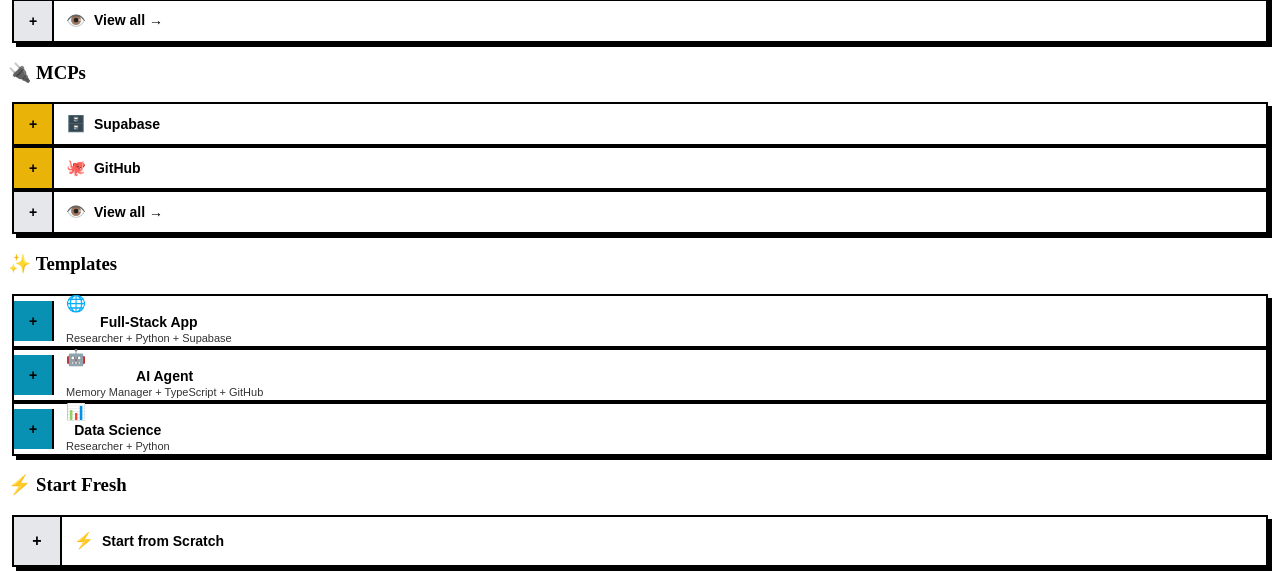
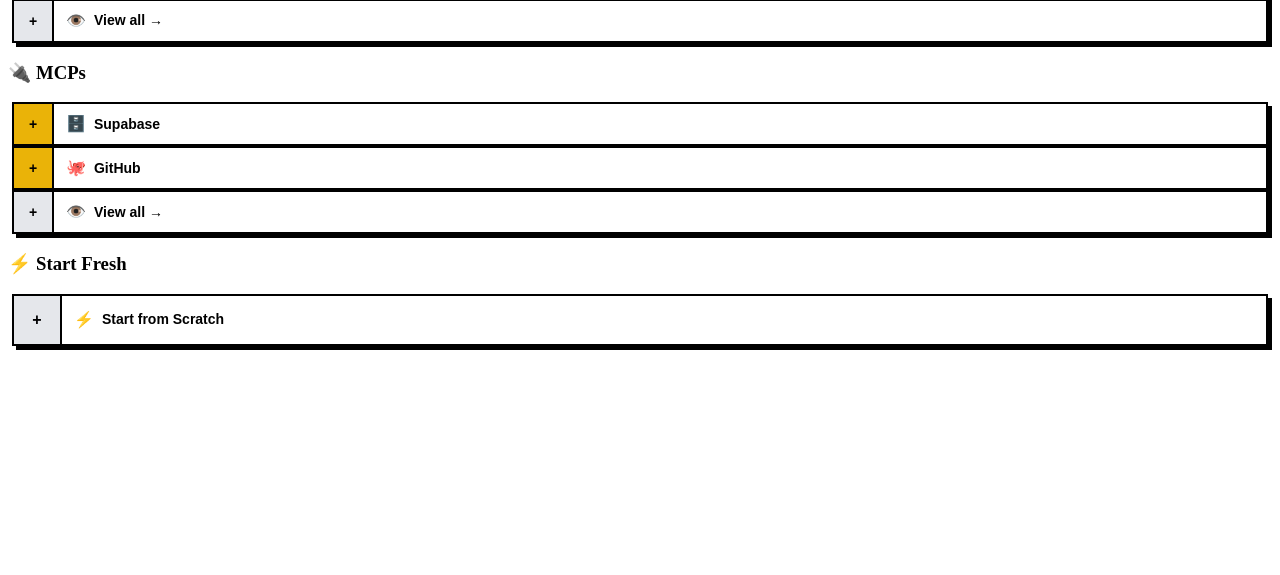
Before and after one commit to coderamp-labs/gitrules, a FastAPI app: template app/templates/components/quick_actions.html in a window 1280 px wide. Shown: the part 413-988 px from the top of the page. After the commit the page ends 763 px from the top, so only its background shows below. Run offline with FastAPI, Linux system fonts and the light colour scheme; the template is opened without the code that fills it, so the values that code supplies are empty.

Commit message:
remove templates

```diff
--- a/app/templates/components/quick_actions.html
+++ b/app/templates/components/quick_actions.html
@@ -108,46 +108,6 @@
         </div>
     </div>
 
-    <!-- Choose a Template Section (Below the columns) -->
-    <div class="border-t-2 border-black pt-3">
-        <h3 class="text-sm font-black text-black mb-2">
-            ✨ Templates
-        </h3>
-        <div class="grid grid-cols-3 gap-3 mb-3" style="margin: 4px;">
-            <button class="action-button action-button--primary action-button--template" onclick="applyTemplate('full-stack')">
-                <div class="action-button__plus">+</div>
-                <div class="action-button__content">
-                    <span class="action-button__icon">🌐</span>
-                    <div class="action-button__text">
-                        <span class="action-button__label">Full-Stack App</span>
-                        <span class="action-button__description">Researcher + Python + Supabase</span>
-                    </div>
-                </div>
-            </button>
-
-            <button class="action-button action-button--primary action-button--template" onclick="applyTemplate('ai-agent')">
-                <div class="action-button__plus">+</div>
-                <div class="action-button__content">
-                    <span class="action-button__icon">🤖</span>
-                    <div class="action-button__text">
-                        <span class="action-button__label">AI Agent</span>
-                        <span class="action-button__description">Memory Manager + TypeScript + GitHub</span>
-                    </div>
-                </div>
-            </button>
-
-            <button class="action-button action-button--primary action-button--template" onclick="applyTemplate('data-science')">
-                <div class="action-button__plus">+</div>
-                <div class="action-button__content">
-                    <span class="action-button__icon">📊</span>
-                    <div class="action-button__text">
-                        <span class="action-button__label">Data Science</span>
-                        <span class="action-button__description">Researcher + Python</span>
-                    </div>
-                </div>
-            </button>
-        </div>
-    </div>
 
     <!-- Start from Scratch Section -->
     <div class="border-t-2 border-black pt-3">
@@ -178,23 +138,6 @@
 </div>
 
 <script>
-// Template definitions
-const TEMPLATE_COMPOSITIONS = {
-    'full-stack': [
-        { type: 'agent', name: 'Researcher' },
-        { type: 'rules', name: 'Python' },
-        { type: 'mcp', name: 'Supabase MCP' }
-    ],
-    'ai-agent': [
-        { type: 'agent', name: 'Memory Manager' },
-        { type: 'rules', name: 'TypeScript' },
-        { type: 'mcp', name: 'Github MCP' }
-    ],
-    'data-science': [
-        { type: 'agent', name: 'Researcher' },
-        { type: 'rules', name: 'Python' }
-    ]
-};
 
 // Global state
 let isWorkspaceVisible = false;
@@ -230,38 +173,6 @@ function addMCP(name) {
     }
 }
 
-// Apply a template composition
-function applyTemplate(templateId) {
-    const composition = TEMPLATE_COMPOSITIONS[templateId];
-    if (!composition) {
-        console.error('Unknown template:', templateId);
-        return;
-    }
-
-    // Create or switch to template-specific context
-    if (window.workspaceManager) {
-        const contexts = workspaceManager.loadContextsList();
-        if (!contexts[templateId]) {
-            const templateNames = {
-                'full-stack': 'Full-Stack Web App',
-                'ai-agent': 'AI Agent Project',
-                'data-science': 'Data Science'
-            };
-            workspaceManager.createContext(templateId, templateNames[templateId] || templateId);
-        }
-        workspaceManager.switchContext(templateId);
-
-        // Apply all template items
-        composition.forEach(item => {
-            if (window.includeTemplate) {
-                window.includeTemplate(item.name);
-            }
-        });
-    }
-
-    // Show workspace
-    showWorkspace();
-}
 
 // Start from scratch with empty context
 function startFromScratch() {
```
